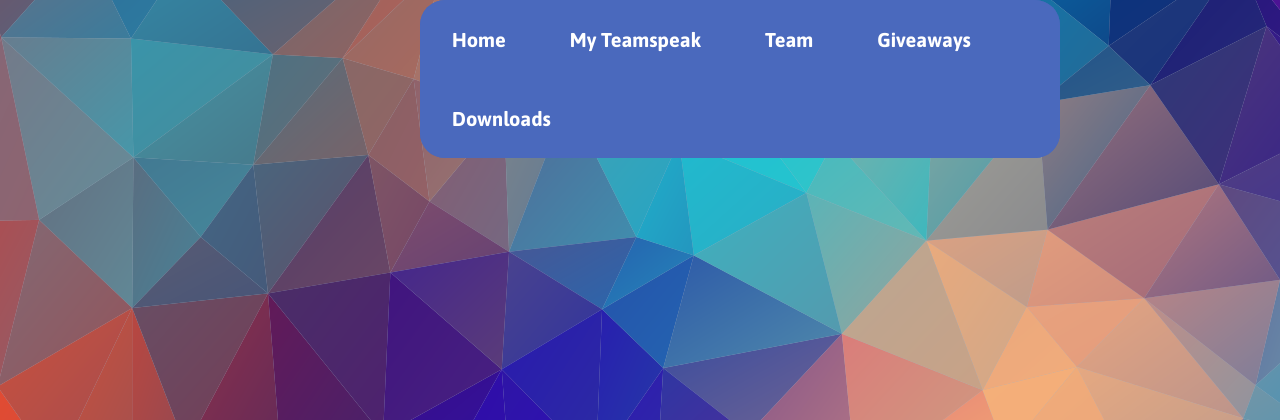
After one commit to Badstagram/luqas.xyz, a PHP site: page /team.html in a window 1280 px wide. The commit adds this page. Shown: the top 420 px of the page. Run offline with PHP 8.4, Linux system fonts and the light colour scheme.

Commit message:
10/28/2019

```diff
--- a/index.html
+++ b/index.html
@@ -27,6 +27,7 @@
 	  &nbsp;
 	 <!--<li><a href="discord" target="popup-beispiel" onclick="javascript:open('', 'popup-beispiel', 'height=350px,width=400px,resizable=no')"> My Discord</a></li>
 	  &nbsp;-->
+	  <li><a href="team">Team</a></li>
 	  <li><a href="giveaway">Giveaways</a></li>
 	  &nbsp;
 	  <li><a href="download">Downloads</a></li>
--- a/style.css
+++ b/style.css
@@ -1,5 +1,7 @@
 @import url('https://fonts.googleapis.com/css?family=Asap:400,500,700');
+
 body {
+	background-image: url("./img/background.png");
 	background-color:#a5b1c2;
 		color:#4a69bd;
 	font-family:'Asap',sans-serif;
@@ -128,7 +130,6 @@ button {
 	border-radius: 25px;
 	outline: none;
 	block-size: 75px;
-
 }
 
 button:hover {
@@ -152,5 +153,7 @@ button:hover {
 	left: 760;
 	top: 340;
 	position: static;
+}
+.teambox{
 
 }
--- /dev/null
+++ b/team.html
@@ -0,0 +1,33 @@
+<!DOCTYPE html>
+<html>
+    <head>
+            <meta charset="utf-8">
+            <meta name="viewport" content="width=device-width, initial-scale=1, maximum-scale=1, user-scalable=0">
+            <title>Home - luqas.xyz</title>
+            <link rel="stylesheet" type="text/css" href="style.css">
+            <link rel="shortcut icon" type="img/x-icon" href="./img/favicon.png">
+    </head>
+    <body>
+        <strong>
+        <!-- Navbar start -->
+ <header>
+        <ul>
+            <li><a href="index">Home</a></li>
+             &nbsp;
+             <li><a href="ts3server://lqs?port=9987&channel=lobby"> My Teamspeak </a></li>
+             &nbsp;
+            <!--<li><a href="discord" target="popup-beispiel" onclick="javascript:open('', 'popup-beispiel', 'height=350px,width=400px,resizable=no')"> My Discord</a></li>
+             &nbsp;-->
+             <li><a href="team">Team</a></li>
+             <li><a href="giveaway">Giveaways</a></li>
+             &nbsp;
+             <li><a href="download">Downloads</a></li>
+        </ul>
+        </header>
+        <!-- Navbar end -->
+        <div class="teambox">
+
+        </div>
+        </strong>
+    </body>
+</html>
```
Also changed, not shown: giveaway.html (+2 -6 lines), img/background.png (added).
